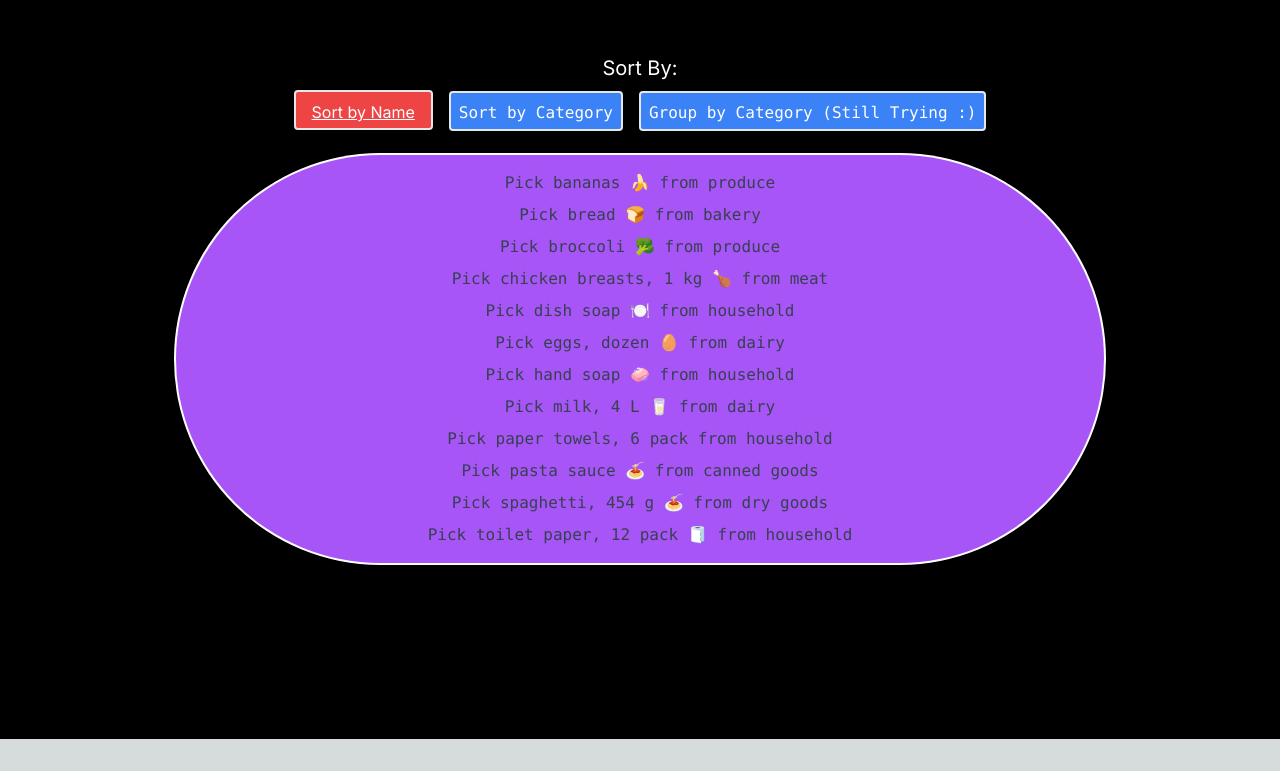
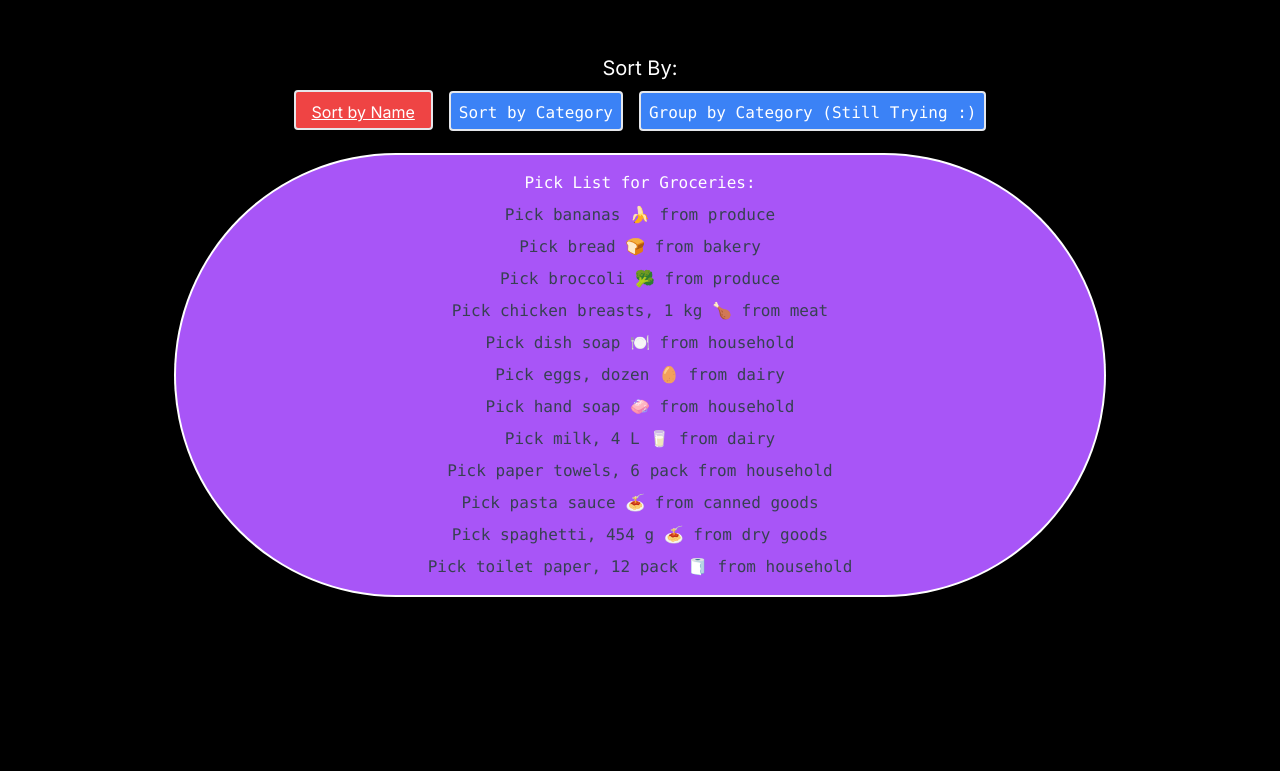
Before and after one commit to karmdesai13/cprg306-assignments, a Next.js app: page /week5 in a window 1280 px wide. Shown: the part 118-889 px from the top of the page. Before the commit the page ends 857 px from the top, so only its background shows below. Built offline with nearby package versions, Linux system fonts and the light colour scheme.

Commit message:
Update item-list.js

```diff
--- a/app/week5/item-list.js
+++ b/app/week5/item-list.js
@@ -56,7 +56,9 @@ export default function ItemList() {
 
         </div>
         <div className="m-4  ">
+
          <ul className=" rounded-full text-center space-y-2 bg-purple-500 text-black border-white border-3 p-4 ring-2 ring-white" >
+            <p className="text-white font-mono">Pick List for Groceries:</p>
             {sortedItems.map((item) => (
                 <li key={item.id} className="font-mono">
                     <p className="align-center text-gray-700 hover:text-2xl hover:text-black "> Pick {item.name} from  {item.category}</p>
```
